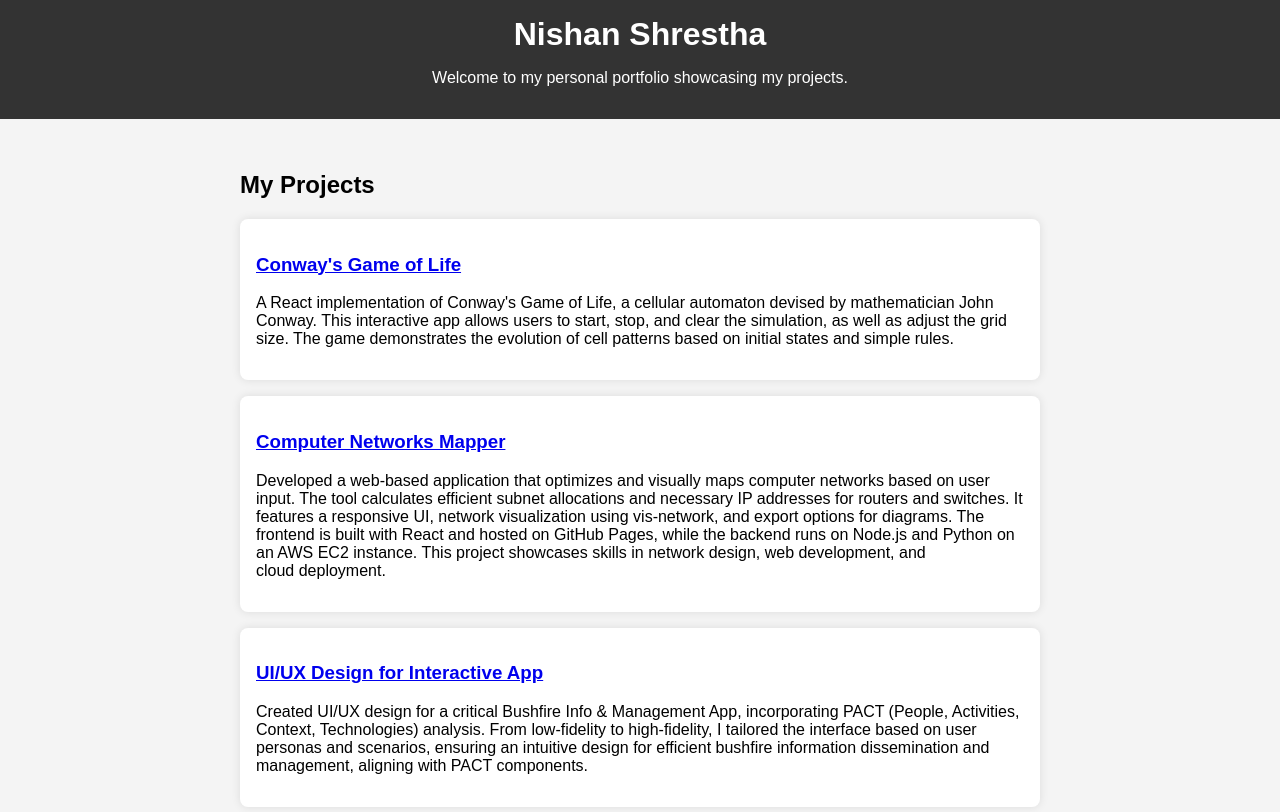
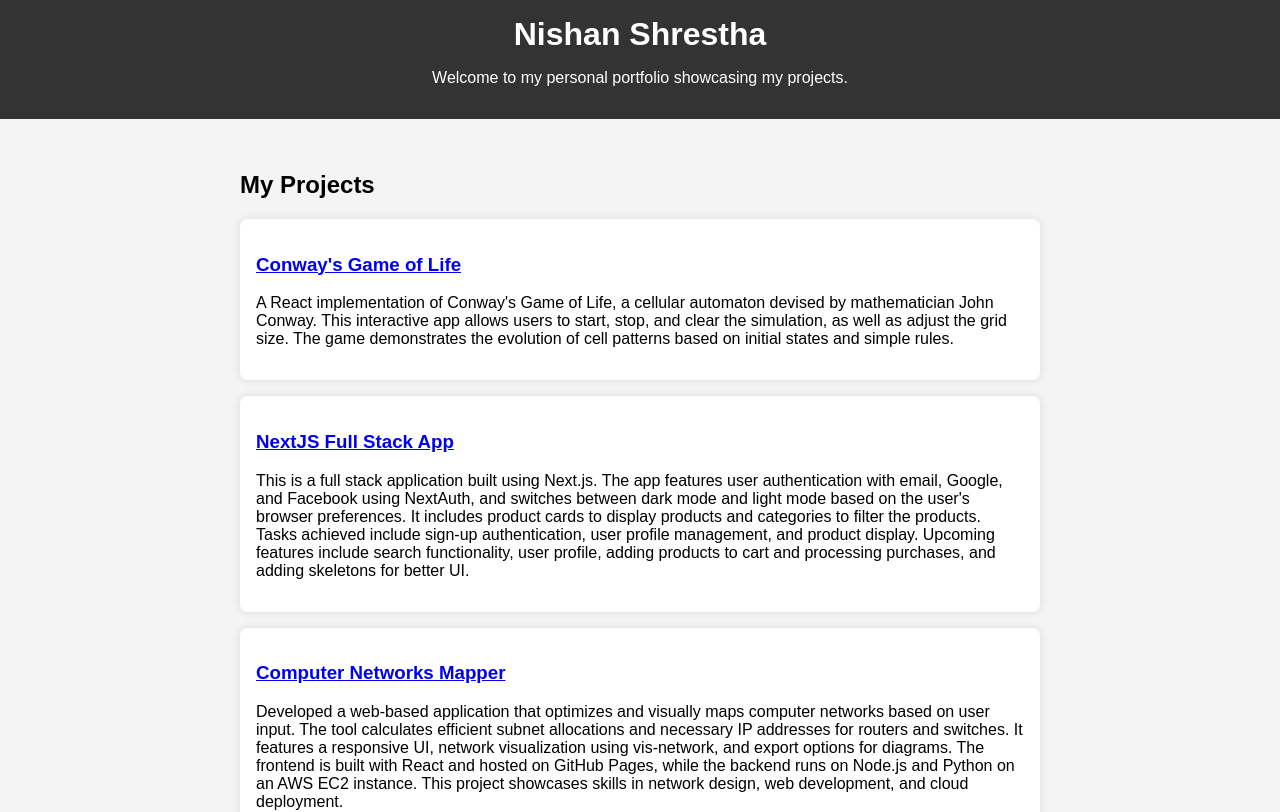
Before and after one commit to nishanau/my-portfolio, a React (Create React App) app: page / in a window 1280 px wide. Shown: the top 812 px of the page. Built offline with nearby package versions, Linux system fonts and the light colour scheme.

Commit message:
added new project NextJS Shopping App and fixed descriptions of all projects

```diff
--- a/src/pages/Home.js
+++ b/src/pages/Home.js
@@ -11,32 +11,35 @@ const projects = [
     url: "https://nishanau.github.io/conway-s-game-of-life",
   },
   {
+    title: "NextJS Full Stack App",
+    description:
+      "This is a full stack application built using Next.js. The app features user authentication with email, Google, and Facebook using NextAuth, and switches between dark mode and light mode based on the user's browser preferences. It includes product cards to display products and categories to filter the products. Tasks achieved include sign-up authentication, user profile management, and product display. Upcoming features include search functionality, user profile, adding products to cart and processing purchases, and adding skeletons for better UI.",
+    url: "http://http://3.27.247.61:3000/",
+  },
+  {
     title: "Computer Networks Mapper",
     description:
-      "Developed a web-based application that optimizes and visually maps computer networks based on user input. The tool calculates efficient subnet allocations and necessary IP addresses for routers and switches. It features a responsive UI, network visualization using vis-network, and export options for diagrams. The frontend is built with React and hosted on GitHub Pages, while the backend runs on Node.js and Python on an AWS EC2 instance. This project showcases skills in network design, web development, and cloud deployment.",
+      "Developed a web-based application that optimizes and visually maps computer networks based on user input. The tool calculates efficient subnet allocations and necessary IP addresses for routers and switches. It features a responsive UI, network visualization using vis-network, and export options for diagrams. The frontend is built with React and hosted on GitHub Pages, while the backend runs on Node.js and Python on an AWS EC2 instance. This project showcases skills in network design, web development, and cloud deployment.",
     url: "https://nishanau.github.io/ComputerNetworksSolution/",
   },
   {
     title: "UI/UX Design for Interactive App",
     description:
-      "Created UI/UX design for a critical Bushfire Info & Management App, incorporating PACT (People, Activities, Context, Technologies) analysis. From low-fidelity to high-fidelity, I tailored the interface based on user personas and scenarios, ensuring an intuitive design for efficient bushfire information dissemination and management, aligning with PACT components.",
+      "Created UI/UX design for a critical Bushfire Info & Management App, incorporating PACT (People, Activities, Context, Technologies) analysis. From low-fidelity to high-fidelity, I tailored the interface based on user personas and scenarios, ensuring an intuitive design for efficient bushfire information dissemination and management, aligning with PACT components. This project enhanced my skills in UI/UX design, user research, and prototyping.",
     url: "https://app.visily.ai/projects/4873b486-50b5-466e-b503-2eff441d80e5/boards/470322",
   },
-
   {
     title: "Cryptocurrency Digital Wallet Web App",
     description:
-      "A digital wallet for cryptocurrencies built using React and Node JS, where users can create a new wallet, restore old wallets using seed phrases or private keys. The app also fetches data from APIs to show prices of cryptocurrency assets, to fetch wallet details and its past transactions from block explorers. Users can send and receive cryptocurrencies.",
+      "A digital wallet for cryptocurrencies built using React and Node.js, where users can create a new wallet, restore old wallets using seed phrases or private keys. The app fetches data from APIs to show prices of cryptocurrency assets, fetch wallet details, and view past transactions from block explorers. Users can send and receive cryptocurrencies. This project improved my skills in API integration, state management, and security in web development.",
     url: "http://3.25.186.18:3001/",
   },
   {
     title: "Next.js Calculator App",
     description:
-      "This is a simple calculator application built using Next.js and React, styled with Tailwind CSS. The app supports basic arithmetic operations and handles input errors gracefully. The app has been configured to be statically exported and deployed to GitHub Pages, ensuring efficient and reliable access.",
+      "This is a simple calculator application built using Next.js and React, styled with Tailwind CSS. The app supports basic arithmetic operations and handles input errors gracefully. The app has been configured to be statically exported and deployed to GitHub Pages, ensuring efficient and reliable access. This project helped me enhance my skills in Next.js, React, and responsive design.",
     url: "https://nishanau.github.io/nextjs-calculator/",
   },
-
-
 ];
 
 const Home = () => {
```
